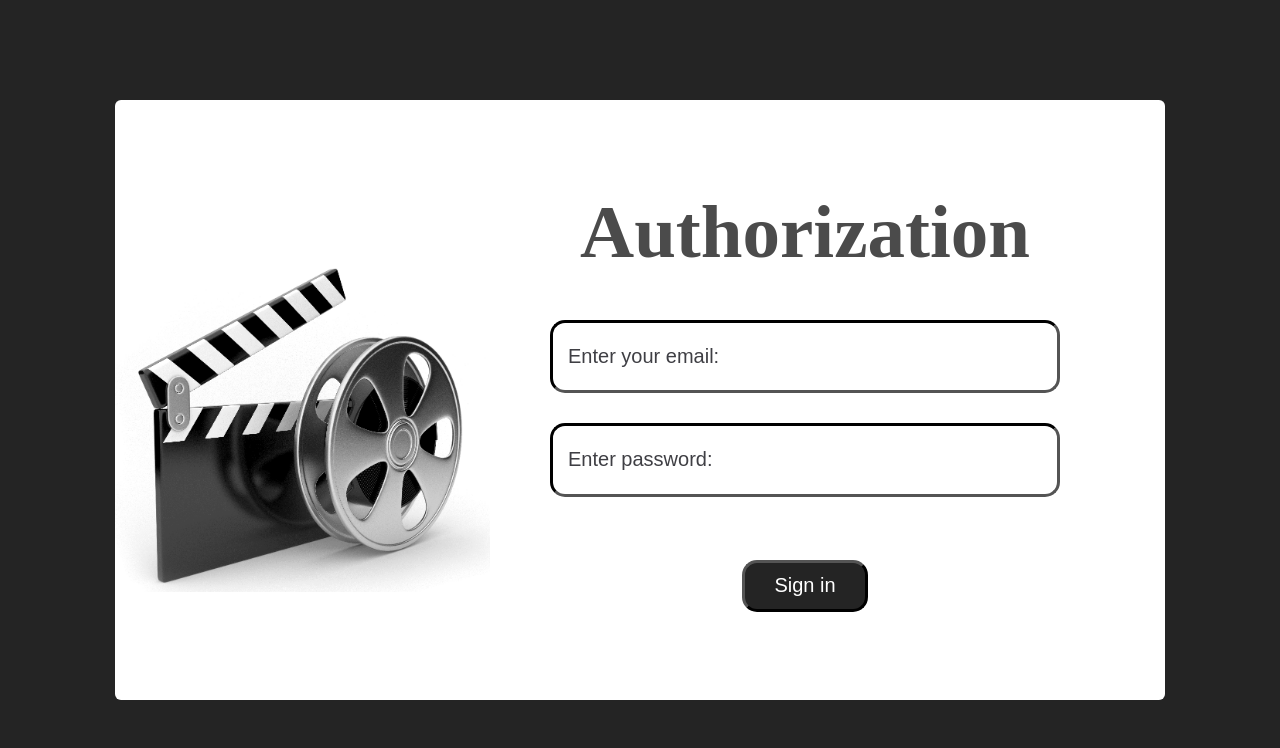
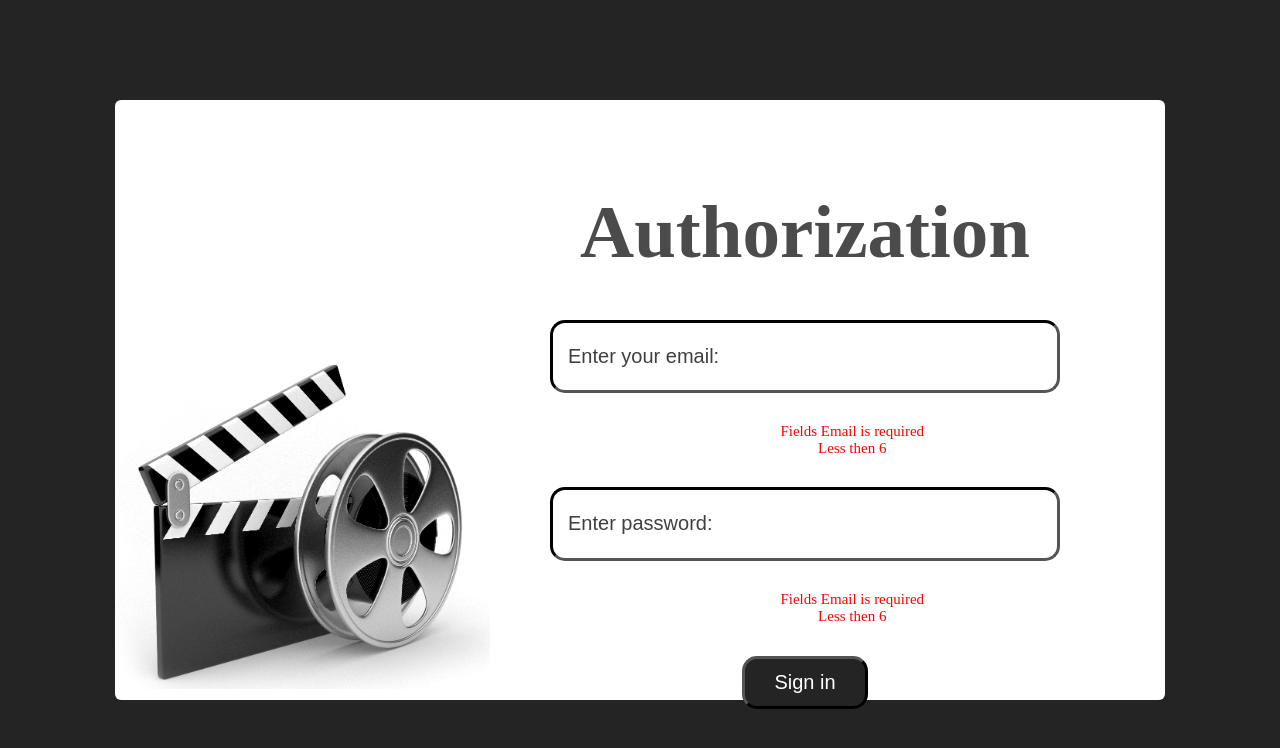
Before and after one commit to Pirozh-ok/Kinopoisk-front, a Vue app: page / in a window 1280 px wide. Shown: the top 748 px of the page. Built offline with nearby package versions, Linux system fonts and the light colour scheme.

Commit message:
Try validate form

```diff
--- a/package.json
+++ b/package.json
@@ -7,8 +7,12 @@
     "build": "vite build",
     "preview": "vite preview"
   },
+  "type": "module",
   "dependencies": {
+    "@vuelidate/core": "^2.0.0",
+    "@vuelidate/validators": "^2.0.0",
     "axios": "^1.2.1",
+    "node-fetch": "^3.3.0",
     "vue": "^3.2.45",
     "vuelidate": "^0.7.7"
   },
--- a/src/assets/authfrom.css
+++ /dev/null
@@ -1,68 +0,0 @@
-.form_auth_block{
-    width: 700px;
-    height: 400px;
-    margin: 0 auto;
-    background-size: cover;
-    border-radius: 4px;
-    background: white;
-    zoom: 150%
-}
-.form_auth_block_content{
-    display: inline-block;
-    padding-top: 7%;
-    width: 60%;
-}
-
-.form_auth_block_image{
-    display: inline-block;
-    position:relative
-}
-
-.form_auth_block_head_text{
-    display: block;
-    text-align: center;
-    padding: 10px;
-    font-size: 50px;
-    font-weight: 600;
-    opacity: 0.7;
-    color: black;
-}
-.form_auth_block label{
-    display: block;
-    text-align: center;
-    padding: 10px;
-    background: #ffffff;
-    opacity: 0.7;
-    font-weight: 600;
-    margin-bottom: 10px;
-    margin-top: 10px;
-}
-.form_auth_block input{
-    display: block;
-    margin: 20px auto;
-    width: 80%;
-    height: 45px;
-    border-radius: 10px;
-    outline: none;
-    border-color: black;
-}
-input:focus {
-    color: #000000;
-    border-radius: 10px;
-    border: 2px solid #436fea;
-}
-.form_auth_button{
-    color : white;
-    background: #242424;
-    display: block;
-    width: 20%;
-    margin: 10% auto;
-    border-radius: 10px;
-    height: 35px;
-    border-color: black;
-    cursor: pointer;
-}
-::-webkit-input-placeholder {color:#3f3f44; padding-left: 10px;}
-:-moz-placeholder{color:#3f3f44; padding-left: 10px;}
-:-moz-placeholder{color:#3f3f44; padding-left: 10px;}
-:-ms-input-placeholder      {color:#3f3f44; padding-left: 10px;}
--- a/src/components/LoginComponent.vue
+++ b/src/components/LoginComponent.vue
@@ -5,18 +5,43 @@
     </div>
     <div class="form_auth_block_content">
       <p class="form_auth_block_head_text">Authorization</p>
-      <form class="form_auth_style">
+      <form class="form_auth_style"  @submit="checkForm">
         <input
-            type="email"
+            type="text"
             v-model.trim="form.email"
             name="auth_email"
             placeholder="Enter your email:">
+        <p class="error-message" v-if = "this.v$.form.email.required.$invalid">
+          Fields Email is required
+        </p>
+        <p class="error-message" v-if = "this.v$.form.email.email.$invalid">
+          String not email
+        </p>
+        <p class="error-message" v-if = "this.form.email.length < this.minEmailLen">
+          Less then {{minEmailLen}}
+        </p>
+        <p class="error-message" v-if = "this.form.email.length > this.maxEmailLen">
+          More then {{maxEmailLen}}
+        </p>
         <input
             type="password"
             v-model.trim="form.password"
             name="auth_pass"
             placeholder="Enter password:">
-        <button @click="getUser" class="form_auth_button" type="submit" name="form_auth_submit">Sign in</button>
+        <p class="error-message" v-if = "this.v$.form.password.required.$invalid">
+          Fields Email is required
+        </p>
+        <p class="error-message" v-if = "this.form.password.length < this.minEmailLen">
+          Less then {{minPasswordLen}}
+        </p>
+        <p class="error-message" v-if = "this.form.password.length > this.maxEmailLen">
+          More then {{maxPasswordLen}}
+        </p>
+        <button
+            class="form_auth_button"
+            type="submit"
+            name="form_auth_submit">
+          Sign in</button>
       </form>
     </div>
   </div>
@@ -76,16 +101,22 @@ input:focus {
   border-radius: 10px;
   border: 2px solid #436fea;
 }
-.form_auth_button{
-  color : white;
+.form_auth_button {
+  color: white;
   background: #242424;
   display: block;
   width: 20%;
-  margin: 10% auto;
+  margin: 5% auto;
   border-radius: 10px;
   height: 35px;
   border-color: black;
   cursor: pointer;
+}
+.error-message{
+  margin-left: 15%;
+  color: red;
+  text-align: center;
+  font-size: 10px
 }
 ::-webkit-input-placeholder {color:#3f3f44; padding-left: 10px;}
 :-moz-placeholder{color:#3f3f44; padding-left: 10px;}
@@ -95,25 +126,73 @@ input:focus {
 
 <script>
 import axios from "axios";
+import { useVuelidate } from '@vuelidate/core'
+import { required, email } from '@vuelidate/validators'
 
 export default {
   name: "LoginComponent",
+  setup () {
+    return { v$: useVuelidate() }
+  },
   data() {
-      return {
-        form: {
-          email: '',
-          password: ''
+    return {
+      form: {
+        email: '',
+        password: ''
+      },
+      maxEmailLen: 30,
+      minEmailLen: 6,
+      minPasswordLen: 6,
+      maxPasswordLen: 30,
+      authResponse: null
+    }
+  },
+  validations: {
+      form: {
+        email: {
+          required,
+          email,
         },
-        response: null
+        password: {
+          required,
+        }
       }
   },
+
   methods: {
-    getUser(){
-      axios
-          .get(`https://localhost:7143/api/Account/login?Email=${this.email}&Password=${this.password}`)
-          .then(response => (this.response = response));
-      console.log(this.response)
-    }
-  }
+    async getUser() {
+      const url = `https://localhost:7143/api/Account/login?Email=${this.form.email}&Password=${this.form.password}`;
+      //const resp = axios.get(url).then(response => response.data);
+
+      /*const res = await fetch('https://localhost:7143/api/Account/login', {
+        method: 'GET',
+        headers: {
+          'Content-Type': 'application/json'
+        },
+        credentials: 'includes',
+        body: JSON.stringify({
+          email: this.form.email,
+          password: this.form.password
+        })
+      });*/
+
+      // axios
+      //     .get(url)
+      //     .then(response => {
+      //       console.log((response.data));
+      //     });
+      // console.log(this.response)
+    },
+    async checkForm(){
+      console.log("1")
+      //const url = `https://localhost:7143/api/Account/login?Email=${this.form.email}&Password=${this.form.password}`;
+      const url = 'https://localhost:7143/api/Account/login?Email=ivan.vorotnikov.2002@mail.ru&Password=password'
+      console.log("2")
+      const resp = (await axios.get(url)).data;
+      console.log(resp)
+      alert(resp);
+      alert("WHERE");
+      }
+    },
 }
 </script>
```
Also changed, not shown: src/components/RegisterComponent.vue (added, +13 -0 lines), 1 other file (tests, documents, lock files or other folders).
